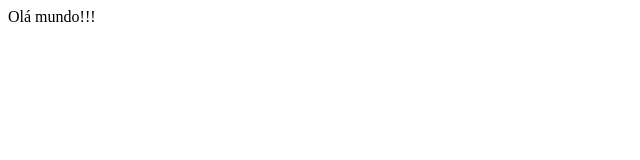
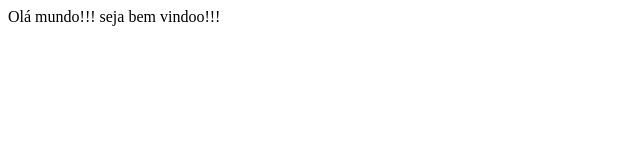
Before and after one commit to gabi2727888-source/site_turma_dev1251, a plain HTML site: page index.html in a window 1280 px wide. Shown: the whole page, without its empty margins (0-640 px from the left). Drawn offline with Linux system fonts and the light colour scheme.

Commit message:
crinado novo commit

```diff
--- a/index.html
+++ b/index.html
@@ -23,9 +23,11 @@ do documento. -->
 	</head>
 <body>
 Olá mundo!!!
+seja bem vindoo!!!
 </body>
 
 
 
 
+
 </html>
```
